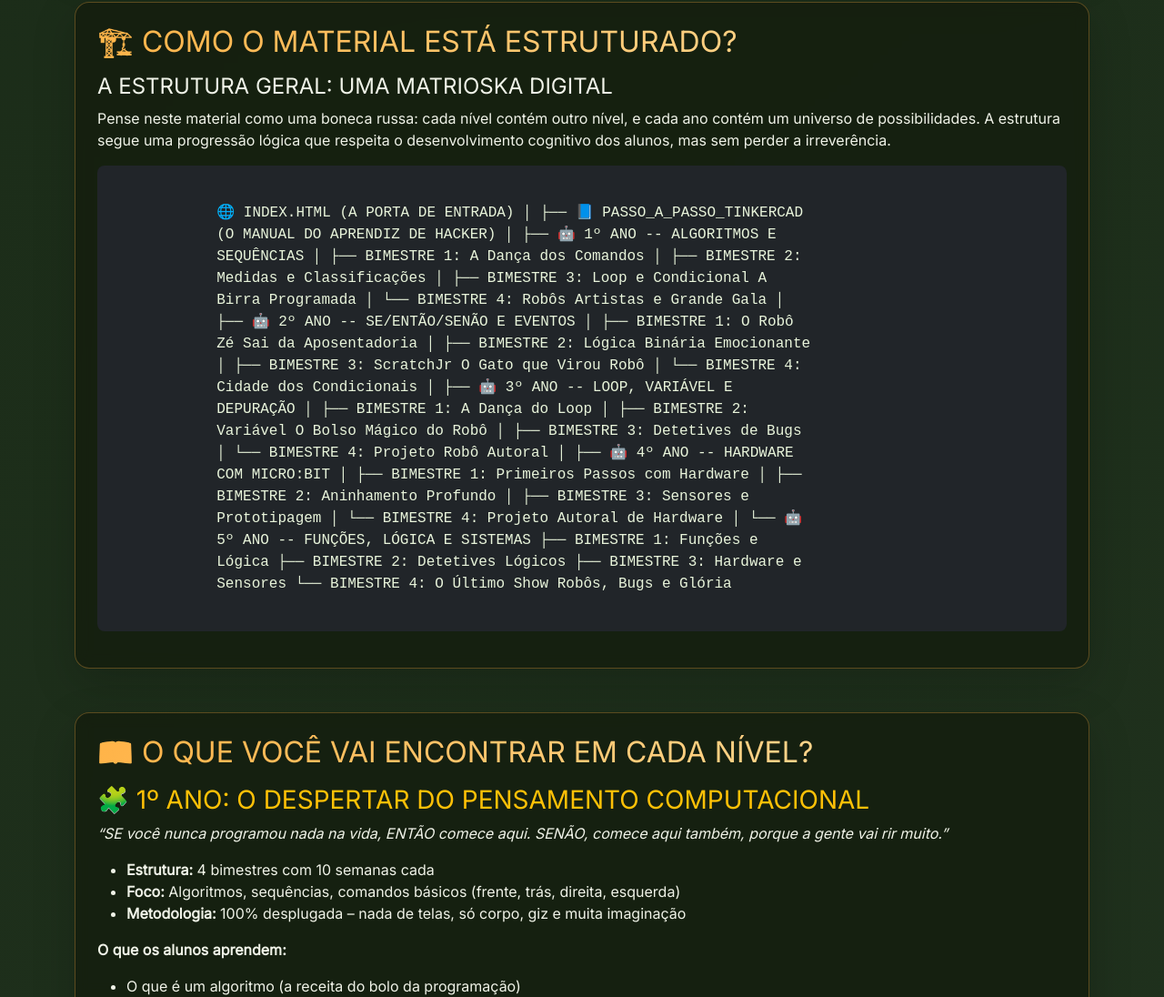
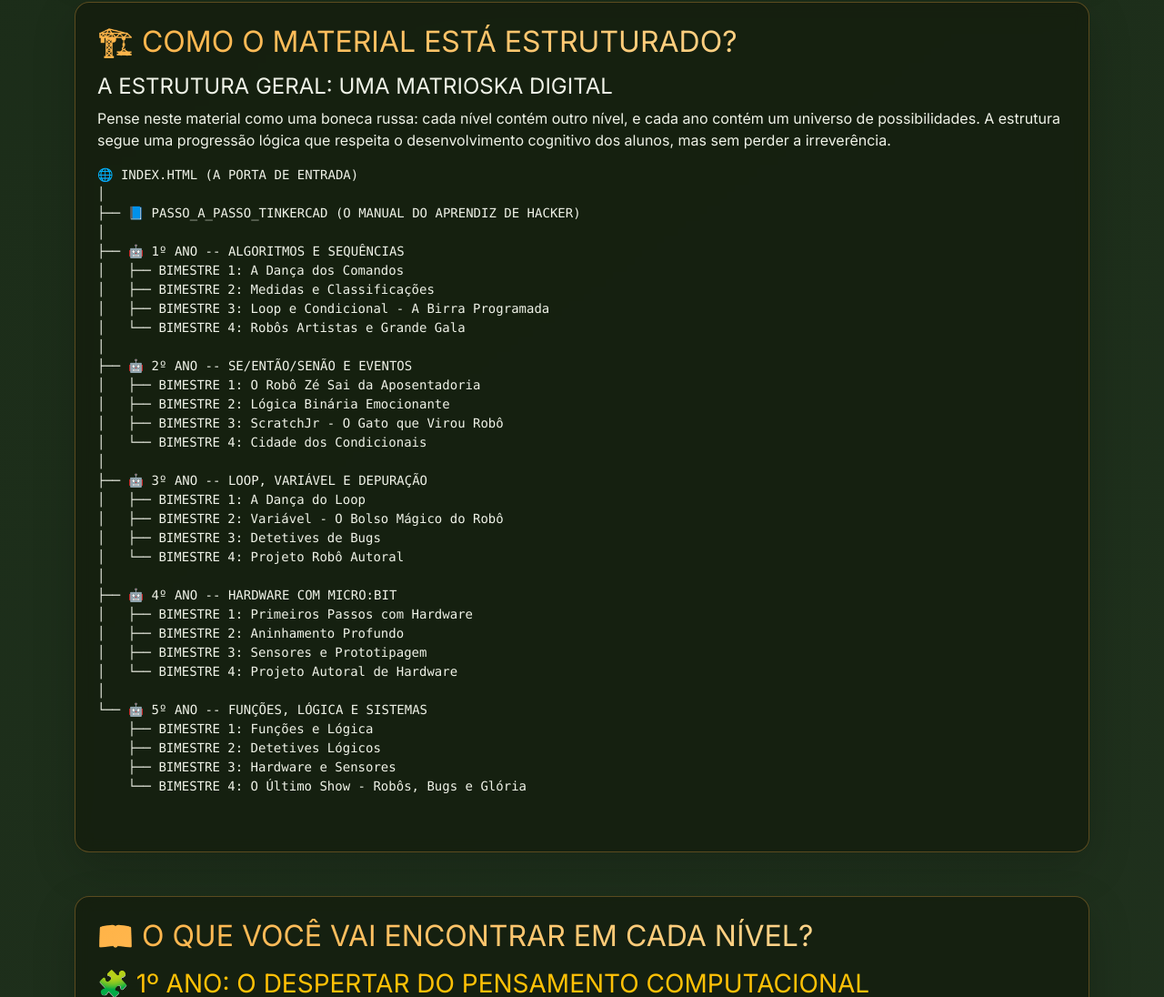
Before and after one commit to barbosa-rodrigo-1979/projeto_cartilha_robotica, a plain HTML site: page index.html in a window 1280 px wide. Shown: the part 1104-2200 px from the top of the page at 91% size. Drawn offline with nearby package versions, Linux system fonts and the light colour scheme.

Commit message:
Ajustes na exibição do index

```diff
--- a/index.html
+++ b/index.html
@@ -206,32 +206,42 @@
             segue uma progressão lógica que respeita o desenvolvimento cognitivo
             dos alunos, mas sem perder a irreverência.
           </p>
-          <div
-            class="bg-dark p-3 rounded-3 mb-3"
-            style="
-              font-family: monospace;
-              white-space: pre-wrap;
-              color: #e9f5db;
-            "
-          >
-            🌐 INDEX.HTML (A PORTA DE ENTRADA) │ ├── 📘 PASSO_A_PASSO_TINKERCAD
-            (O MANUAL DO APRENDIZ DE HACKER) │ ├── 🤖 1º ANO -- ALGORITMOS E
-            SEQUÊNCIAS │ ├── BIMESTRE 1: A Dança dos Comandos │ ├── BIMESTRE 2:
-            Medidas e Classificações │ ├── BIMESTRE 3: Loop e Condicional A
-            Birra Programada │ └── BIMESTRE 4: Robôs Artistas e Grande Gala │
-            ├── 🤖 2º ANO -- SE/ENTÃO/SENÃO E EVENTOS │ ├── BIMESTRE 1: O Robô
-            Zé Sai da Aposentadoria │ ├── BIMESTRE 2: Lógica Binária Emocionante
-            │ ├── BIMESTRE 3: ScratchJr O Gato que Virou Robô │ └── BIMESTRE 4:
-            Cidade dos Condicionais │ ├── 🤖 3º ANO -- LOOP, VARIÁVEL E
-            DEPURAÇÃO │ ├── BIMESTRE 1: A Dança do Loop │ ├── BIMESTRE 2:
-            Variável O Bolso Mágico do Robô │ ├── BIMESTRE 3: Detetives de Bugs
-            │ └── BIMESTRE 4: Projeto Robô Autoral │ ├── 🤖 4º ANO -- HARDWARE
-            COM MICRO:BIT │ ├── BIMESTRE 1: Primeiros Passos com Hardware │ ├──
-            BIMESTRE 2: Aninhamento Profundo │ ├── BIMESTRE 3: Sensores e
-            Prototipagem │ └── BIMESTRE 4: Projeto Autoral de Hardware │ └── 🤖
-            5º ANO -- FUNÇÕES, LÓGICA E SISTEMAS ├── BIMESTRE 1: Funções e
-            Lógica ├── BIMESTRE 2: Detetives Lógicos ├── BIMESTRE 3: Hardware e
-            Sensores └── BIMESTRE 4: O Último Show Robôs, Bugs e Glória
+          <div class="arvore-estrutura-wrapper">
+            <pre class="arvore-estrutura">
+🌐 INDEX.HTML (A PORTA DE ENTRADA)
+│
+├── 📘 PASSO_A_PASSO_TINKERCAD (O MANUAL DO APRENDIZ DE HACKER)
+│
+├── 🤖 1º ANO -- ALGORITMOS E SEQUÊNCIAS
+│   ├── BIMESTRE 1: A Dança dos Comandos
+│   ├── BIMESTRE 2: Medidas e Classificações
+│   ├── BIMESTRE 3: Loop e Condicional - A Birra Programada
+│   └── BIMESTRE 4: Robôs Artistas e Grande Gala
+│
+├── 🤖 2º ANO -- SE/ENTÃO/SENÃO E EVENTOS
+│   ├── BIMESTRE 1: O Robô Zé Sai da Aposentadoria
+│   ├── BIMESTRE 2: Lógica Binária Emocionante
+│   ├── BIMESTRE 3: ScratchJr - O Gato que Virou Robô
+│   └── BIMESTRE 4: Cidade dos Condicionais
+│
+├── 🤖 3º ANO -- LOOP, VARIÁVEL E DEPURAÇÃO
+│   ├── BIMESTRE 1: A Dança do Loop
+│   ├── BIMESTRE 2: Variável - O Bolso Mágico do Robô
+│   ├── BIMESTRE 3: Detetives de Bugs
+│   └── BIMESTRE 4: Projeto Robô Autoral
+│
+├── 🤖 4º ANO -- HARDWARE COM MICRO:BIT
+│   ├── BIMESTRE 1: Primeiros Passos com Hardware
+│   ├── BIMESTRE 2: Aninhamento Profundo
+│   ├── BIMESTRE 3: Sensores e Prototipagem
+│   └── BIMESTRE 4: Projeto Autoral de Hardware
+│
+└── 🤖 5º ANO -- FUNÇÕES, LÓGICA E SISTEMAS
+    ├── BIMESTRE 1: Funções e Lógica
+    ├── BIMESTRE 2: Detetives Lógicos
+    ├── BIMESTRE 3: Hardware e Sensores
+    └── BIMESTRE 4: O Último Show - Robôs, Bugs e Glória
+            </pre>
           </div>
         </div>
       </section>
```
